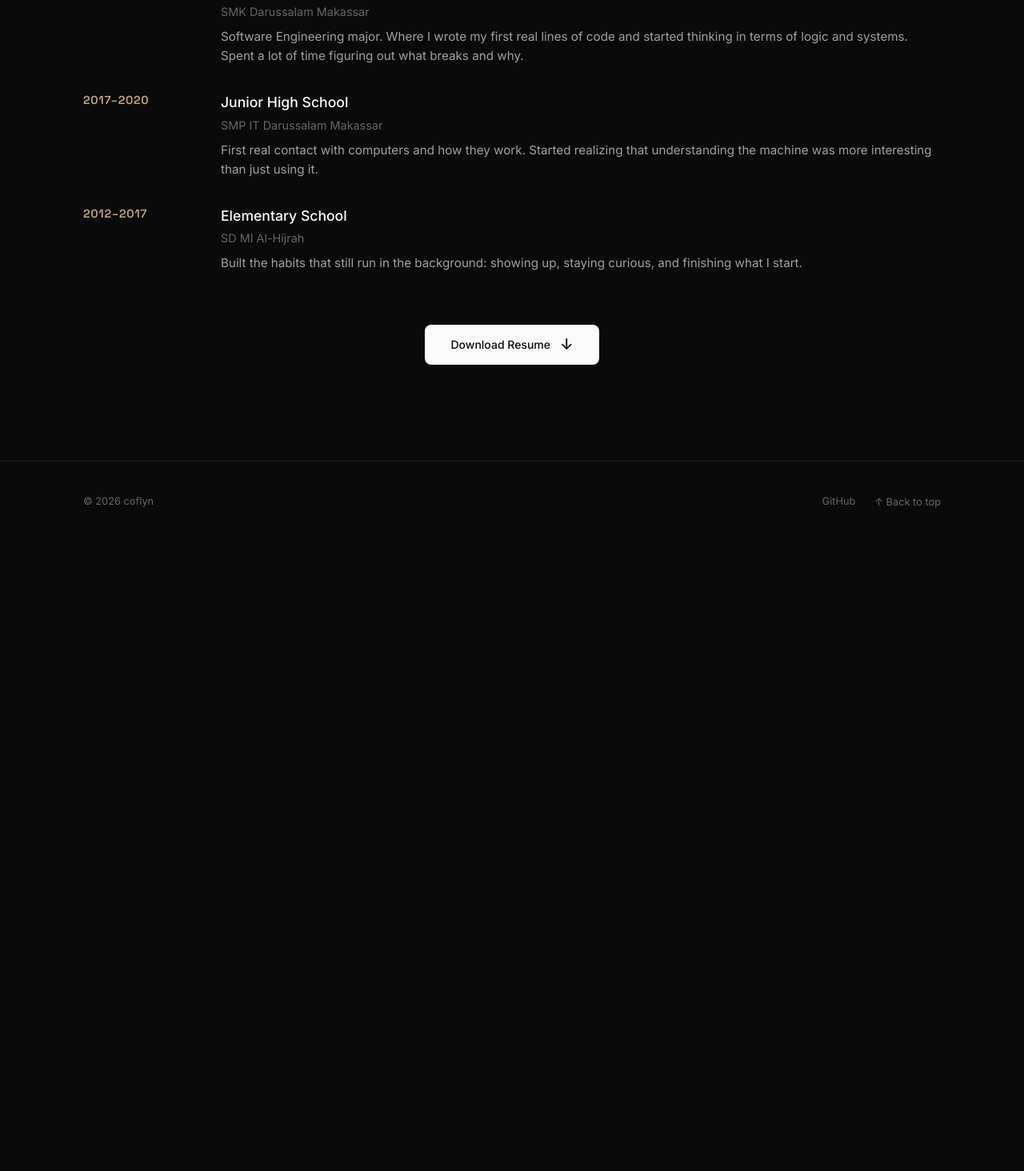
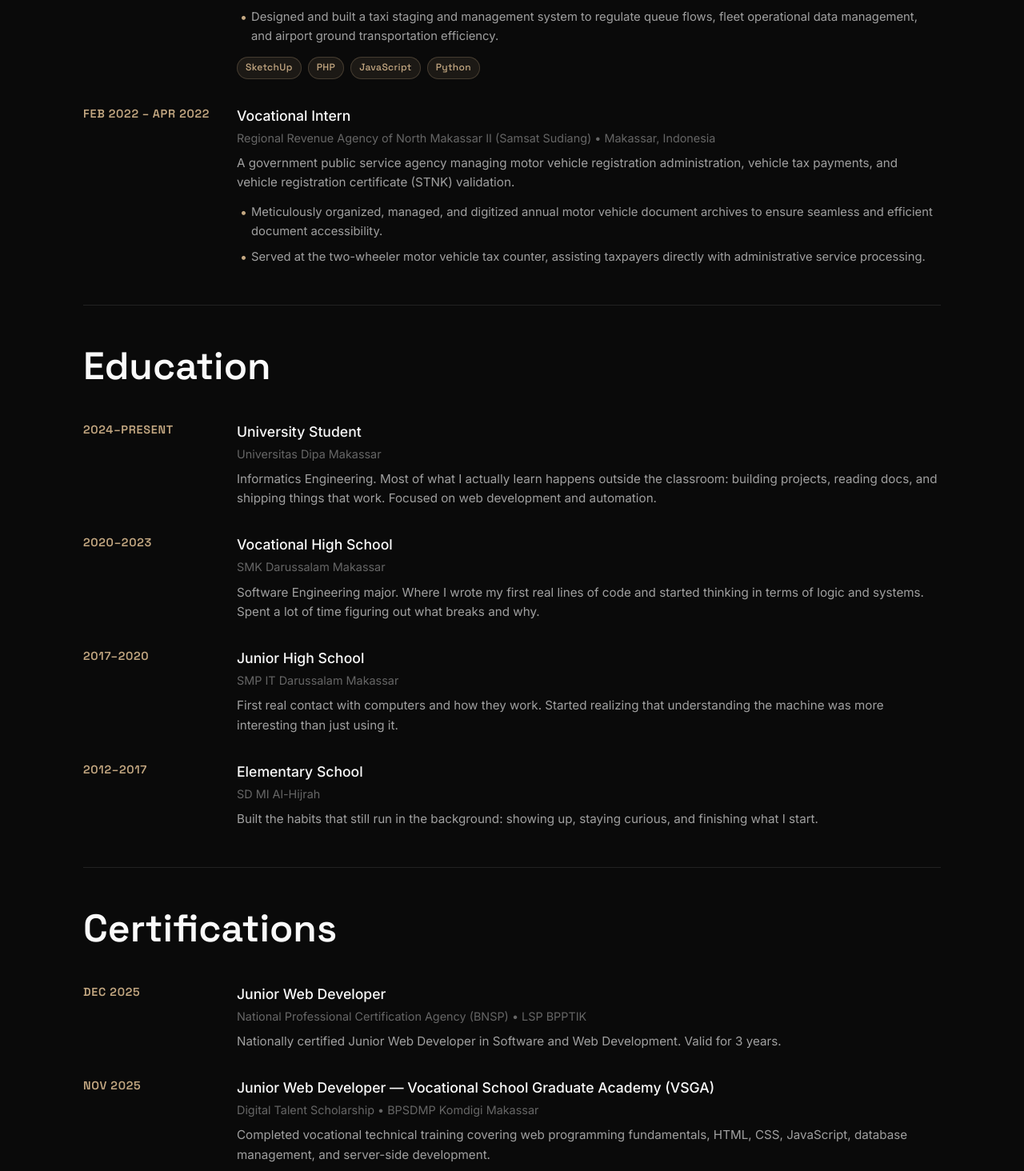
Before and after one commit to coflyn/personal-portfolio, a Next.js app: page /about in a window 1280 px wide. Shown: the part 2066-3530 px from the top of the page at 80% size. Before the commit the page ends 2744 px from the top, so only its background shows below. Built offline with nearby package versions, Linux system fonts and the light colour scheme; no server answers.

Commit message:
feat: add experience, certs, and update linkedin contact

```diff
--- a/src/app/about/AboutClient.js
+++ b/src/app/about/AboutClient.js
@@ -74,6 +74,51 @@ const timeline = [
     company: "SD MI Al-Hijrah",
     description:
       "Built the habits that still run in the background: showing up, staying curious, and finishing what I start.",
+  },
+];
+
+const experiences = [
+  {
+    period: "Sep 2026 – Present",
+    role: "IT Intern – Airport Technology Department",
+    company: "Sultan Hasanuddin International Airport (UPG)",
+    location: "Makassar, Indonesia",
+    technologies: ["SketchUp", "PHP", "JavaScript", "Python"],
+    overview:
+      "The primary international airport serving South Sulawesi and eastern Indonesia, managed under PT Angkasa Pura Indonesia (InJourney Airports) with large-scale technology operations.",
+    points: [
+      "Developed and optimized the interactive digital airport mapping system (Airport Maps) to assist facility layout visualization and operational navigation across Sultan Hasanuddin Airport.",
+      "Designed and built a taxi staging and management system to regulate queue flows, fleet operational data management, and airport ground transportation efficiency.",
+    ],
+  },
+  {
+    period: "Feb 2022 – Apr 2022",
+    role: "Vocational Intern",
+    company: "Regional Revenue Agency of North Makassar II (Samsat Sudiang)",
+    location: "Makassar, Indonesia",
+    overview:
+      "A government public service agency managing motor vehicle registration administration, vehicle tax payments, and vehicle registration certificate (STNK) validation.",
+    points: [
+      "Meticulously organized, managed, and digitized annual motor vehicle document archives to ensure seamless and efficient document accessibility.",
+      "Served at the two-wheeler motor vehicle tax counter, assisting taxpayers directly with administrative service processing.",
+    ],
+  },
+];
+
+const certifications = [
+  {
+    year: "Dec 2025",
+    title: "Junior Web Developer",
+    issuer: "National Professional Certification Agency (BNSP) • LSP BPPTIK",
+    description:
+      "Nationally certified Junior Web Developer in Software and Web Development. Valid for 3 years.",
+  },
+  {
+    year: "Nov 2025",
+    title: "Junior Web Developer — Vocational School Graduate Academy (VSGA)",
+    issuer: "Digital Talent Scholarship • BPSDMP Komdigi Makassar",
+    description:
+      "Completed vocational technical training covering web programming fundamentals, HTML, CSS, JavaScript, database management, and server-side development.",
   },
 ];
 
@@ -205,6 +250,49 @@ export default function About() {
         <div className={styles.timelineSection}>
           <ScrollReveal>
             <div className={styles.timelineHeader}>
+              <h2 className="section-title">Work Experience</h2>
+            </div>
+          </ScrollReveal>
+
+          <div className={styles.timelineContainer}>
+            {experiences.map((item, index) => (
+              <ScrollReveal key={index} delay={index * 0.1}>
+                <div className={styles.timelineItem}>
+                  <div className={styles.timelineYear}>{item.period}</div>
+                  <div className={styles.timelineContent}>
+                    <h4 className={styles.timelineTitle}>{item.role}</h4>
+                    <span className={styles.timelineCompany}>
+                      {item.company} &bull; {item.location}
+                    </span>
+                    <p className={styles.timelineDesc}>{item.overview}</p>
+                    {item.points && item.points.length > 0 && (
+                      <ul className={styles.timelineList}>
+                        {item.points.map((point, pIndex) => (
+                          <li key={pIndex} className={styles.timelineListItem}>
+                            {point}
+                          </li>
+                        ))}
+                      </ul>
+                    )}
+                    {item.technologies && item.technologies.length > 0 && (
+                      <div className={styles.timelineTechTags}>
+                        {item.technologies.map((tech) => (
+                          <span key={tech} className={styles.timelineTechTag}>
+                            {tech}
+                          </span>
+                        ))}
+                      </div>
+                    )}
+                  </div>
+                </div>
+              </ScrollReveal>
+            ))}
+          </div>
+        </div>
+
+        <div className={styles.timelineSection}>
+          <ScrollReveal>
+            <div className={styles.timelineHeader}>
               <h2 className="section-title">Education</h2>
             </div>
           </ScrollReveal>
@@ -218,6 +306,31 @@ export default function About() {
                     <h4 className={styles.timelineTitle}>{item.title}</h4>
                     <span className={styles.timelineCompany}>
                       {item.company}
+                    </span>
+                    <p className={styles.timelineDesc}>{item.description}</p>
+                  </div>
+                </div>
+              </ScrollReveal>
+            ))}
+          </div>
+        </div>
+
+        <div className={styles.timelineSection}>
+          <ScrollReveal>
+            <div className={styles.timelineHeader}>
+              <h2 className="section-title">Certifications</h2>
+            </div>
+          </ScrollReveal>
+
+          <div className={styles.timelineContainer}>
+            {certifications.map((item, index) => (
+              <ScrollReveal key={index} delay={index * 0.1}>
+                <div className={styles.timelineItem}>
+                  <div className={styles.timelineYear}>{item.year}</div>
+                  <div className={styles.timelineContent}>
+                    <h4 className={styles.timelineTitle}>{item.title}</h4>
+                    <span className={styles.timelineCompany}>
+                      {item.issuer}
                     </span>
                     <p className={styles.timelineDesc}>{item.description}</p>
                   </div>
--- a/src/app/about/page.module.css
+++ b/src/app/about/page.module.css
@@ -274,7 +274,7 @@
   font-weight: 600;
   text-transform: uppercase;
   flex-shrink: 0;
-  width: 140px;
+  width: 160px;
 }
 
 .timelineContent {
@@ -300,6 +300,57 @@
   font-size: 0.95rem;
   color: var(--text-secondary);
   line-height: 1.6;
+}
+
+.timelineList {
+  list-style: none;
+  padding: 0;
+  margin: 6px 0 0 0;
+  display: flex;
+  flex-direction: column;
+  gap: 8px;
+}
+
+.timelineListItem {
+  position: relative;
+  padding-left: 18px;
+  font-size: 0.925rem;
+  color: var(--text-secondary);
+  line-height: 1.6;
+}
+
+.timelineListItem::before {
+  content: "•";
+  position: absolute;
+  left: 4px;
+  color: var(--accent);
+  font-size: 1rem;
+  line-height: 1.4;
+}
+
+.timelineTechTags {
+  display: flex;
+  flex-wrap: wrap;
+  gap: 8px;
+  margin-top: 6px;
+}
+
+.timelineTechTag {
+  font-size: 0.75rem;
+  font-family: var(--font-heading);
+  letter-spacing: 0.03em;
+  font-weight: 500;
+  color: var(--accent);
+  background: var(--accent-dim);
+  border: 1px solid rgba(196, 168, 130, 0.25);
+  padding: 3px 10px;
+  border-radius: 9999px;
+  transition: all var(--duration-fast) var(--ease-smooth);
+}
+
+.timelineTechTag:hover {
+  background: rgba(196, 168, 130, 0.2);
+  border-color: var(--accent);
 }
 
 .resumeSection {
--- a/src/app/api/chat/route.js
+++ b/src/app/api/chat/route.js
@@ -358,8 +358,8 @@ Use this data to answer general questions about what he's been working on recent
         - Deployment: Vercel.
 
         [CONVERSATION RULES]:
-        - If visitors ask for your WhatsApp, Phone Number, or direct personal contact, politely tell them that all contact details are available on the [Contact Page](/contact).
-        - Do not provide the raw phone number directly in the chat for privacy reasons.
+        - If visitors ask for direct personal contact or phone number, politely direct them to connect via [LinkedIn](https://www.linkedin.com/in/raffi-andhika-ab75b443b/) or through the [Contact Page](/contact).
+        - Do not provide a raw phone number directly in the chat for privacy reasons.
         ${statusContext}
         ${timeContext}
         Detailed Profile:
@@ -377,6 +377,12 @@ Use this data to answer general questions about what he's been working on recent
 
         Coflyn's Technical Profile:
         - Education: Informatics Engineering Student at University Dipa Makassar.
+        - Work Experience:
+          • IT Intern – Airport Technology Department at Sultan Hasanuddin International Airport (UPG) (Sep 2026 – Present): Developing/optimizing interactive digital airport mapping system (Airport Maps) and airport taxi staging/queue monitoring system. Tech stack used: SketchUp, PHP, JavaScript, Python.
+          • Vocational Intern (PKL) at Regional Revenue Agency of North Makassar II / Samsat Sudiang (Feb 2022 – Apr 2022): Managed and digitized motor vehicle archives, assisted taxpayers at the two-wheeler motor vehicle tax counter.
+        - Certifications & Licenses:
+          • Junior Web Developer – BNSP Certification (LSP BPPTIK, Dec 2025)
+          • Junior Web Developer – Vocational School Graduate Academy / Digital Talent Scholarship (BPSDMP Komdigi Makassar, Nov 2025)
         - Focus: Automation, Bot Development, and Backend Systems.
         - Tech Stack: Expert in Python (Automation/Scraping), JavaScript (Next.js/React), PHP (Laravel), Java.
         - Philosophy: "Memento Mori" (Remember that you will die). This is his core drive to create high-quality, lasting work and live with purpose.
@@ -399,6 +405,7 @@ Use this data to answer general questions about what he's been working on recent
 
         Links to provide when asked:
         • GitHub Profile: [GitHub Profile](https://github.com/coflyn)
+        • LinkedIn Profile: [LinkedIn Profile](https://www.linkedin.com/in/raffi-andhika-ab75b443b/)
         • Contact Page: [Contact Page](/contact) (Priority for inquiries)
 
         Conversation Rules:
--- a/src/app/layout.js
+++ b/src/app/layout.js
@@ -86,7 +86,11 @@ export default function RootLayout({ children }) {
       "Python",
       "Next.js",
     ],
-    sameAs: ["https://github.com/coflyn", "https://www.instagram.com/_coflyn/"],
+    sameAs: [
+      "https://github.com/coflyn",
+      "https://www.instagram.com/_coflyn/",
+      "https://www.linkedin.com/in/raffi-andhika-ab75b443b/",
+    ],
   };
 
   return (
```
Also changed, not shown: src/app/contact/ContactClient.js (+5 -2 lines).
